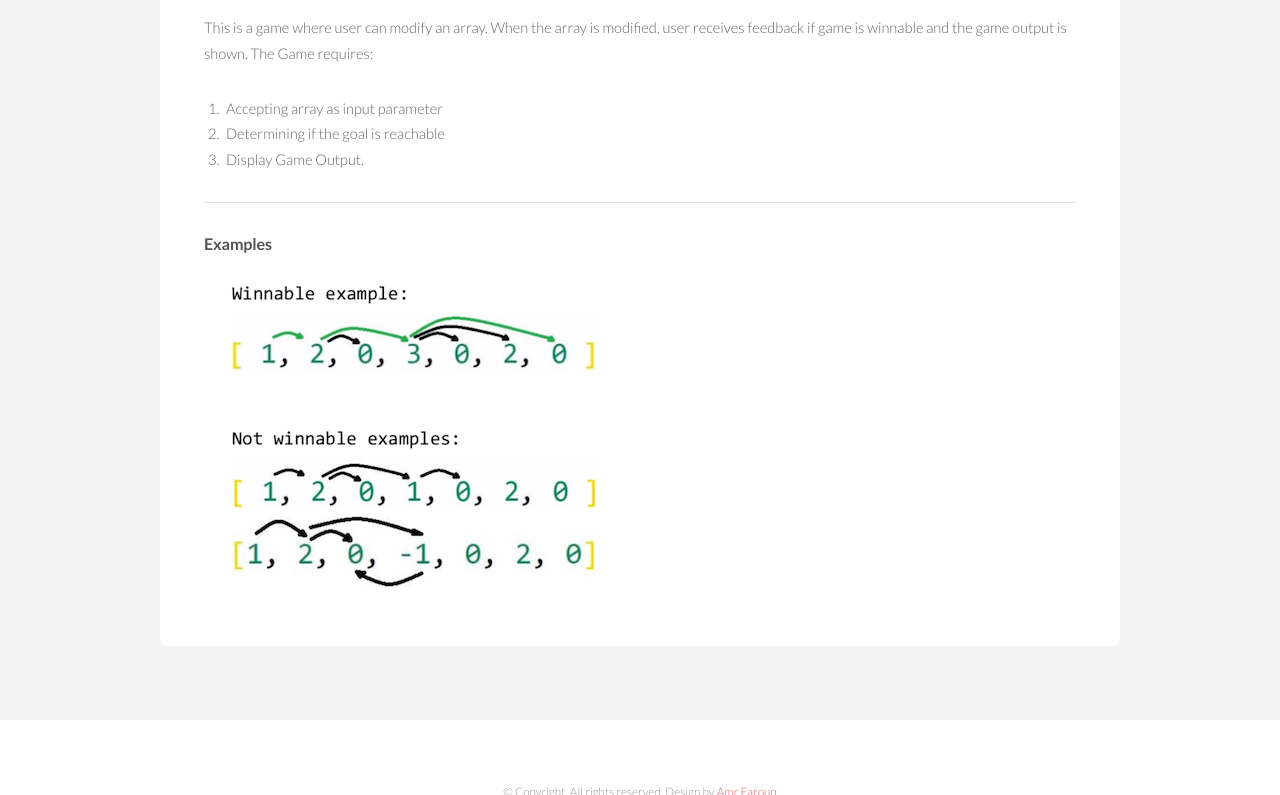
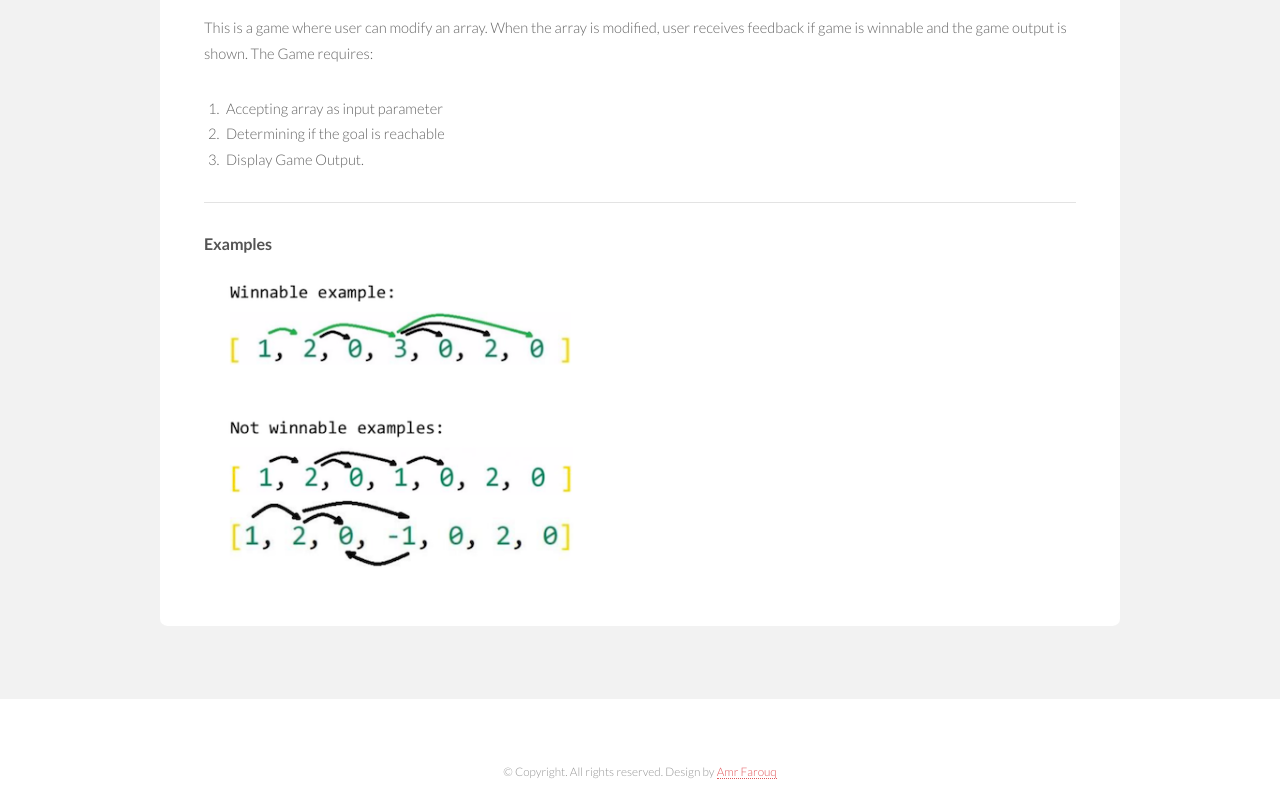
Before and after one commit to amrfarouqa/DanskeBank-CodingChallenge, a plain HTML site: page index.html in a window 1280 px wide. Shown: the part 525-1320 px from the top of the page. Drawn offline with Linux system fonts and the light colour scheme.

Commit message:
Improvements

```diff
--- a/index.html
+++ b/index.html
@@ -67,7 +67,7 @@
 					</ol>
 					<hr />
 					<h4>Examples</h4>
-					<img src="init/images/example.png" alt="example" />
+					<img src="init/images/example.png" alt="example" class="imgResponsive"/>
 				</section>
 			</section>
 
--- a/init/css/style.css
+++ b/init/css/style.css
@@ -6,6 +6,12 @@
 	pixelarity.com @pixelarity
 	License: pixelarity.com/license
 */
+
+.imgResponsive {
+  width: 100%;
+  max-width: 400px;
+  height: auto;
+}
 
 /* Basic */
 #myTopBtn {
```
Also changed, not shown: init/images/logoSmall.png (added).
